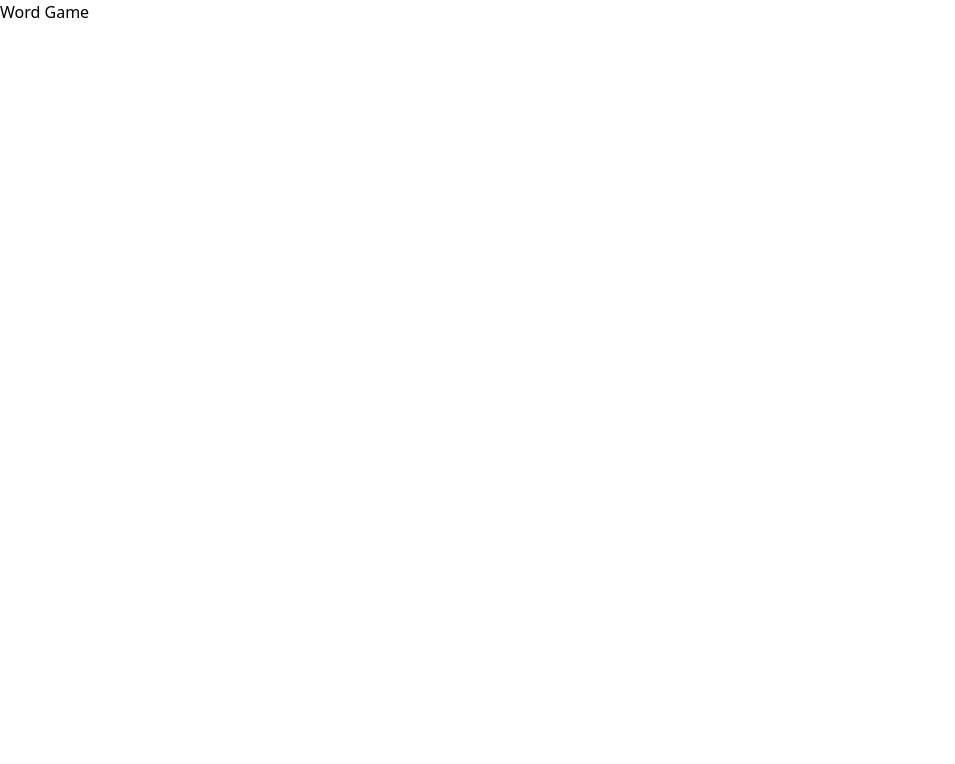
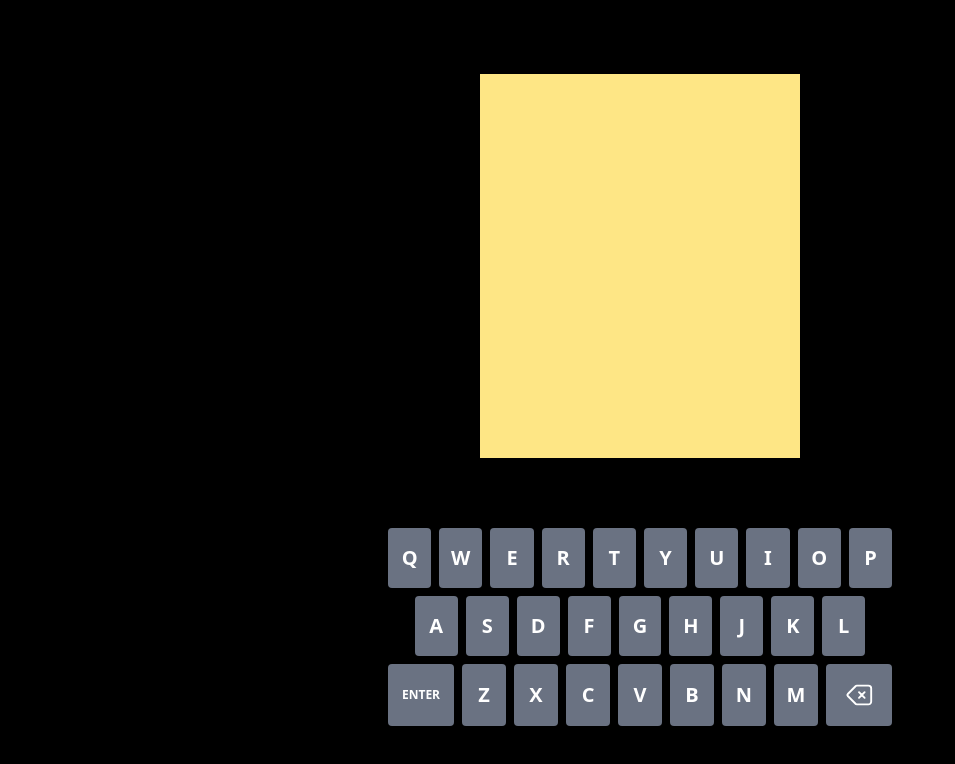
Before and after one commit to robertbckly/word-game, a React (Vite) app: page / in a window 1280 px wide. Shown: the top 764 px of the page, without its empty margins (0-955 px from the left). Built offline with nearby package versions, Linux system fonts and the light colour scheme.

Commit message:
add wip game

```diff
--- a/package.json
+++ b/package.json
@@ -35,12 +35,14 @@
     "globals": "^16.3.0",
     "prettier": "^3.6.2",
     "prettier-plugin-tailwindcss": "^0.6.14",
+    "tailwind-merge": "^3.3.1",
     "tailwindcss": "^4.1.11",
     "typescript": "^5.9.2",
     "typescript-eslint": "^8.39.0",
     "vite": "^7.1.1"
   },
   "dependencies": {
+    "@heroicons/react": "^2.2.0",
     "react": "^19.1.1",
     "react-dom": "^19.1.1"
   }
--- /dev/null
+++ b/src/game/board/board.tsx
@@ -0,0 +1,3 @@
+export const Board = () => (
+  <div className="aspect-[5/6] h-full max-h-96 min-w-xs bg-amber-200" />
+);
--- /dev/null
+++ b/src/game/game.tsx
@@ -0,0 +1,9 @@
+import { Board } from './board/board';
+import { Keyboard } from './keyboard/keyboard';
+
+export const Game = () => (
+  <main className="mx-auto flex h-[100dvh] w-full max-w-lg flex-col items-center justify-evenly p-1">
+    <Board />
+    <Keyboard />
+  </main>
+);
--- /dev/null
+++ b/src/game/keyboard/keyboard.tsx
@@ -0,0 +1,48 @@
+import { BackspaceIcon } from '@heroicons/react/24/outline';
+import type { ReactNode } from 'react';
+import { twMerge } from 'tailwind-merge';
+
+const BLANK = '\u00A0';
+const ENTER = 'enter';
+const CLEAR = 'clear';
+
+const REPLACEMENTS: Record<string, ReactNode> = {
+  [CLEAR]: <BackspaceIcon width="2.5em" />,
+} as const;
+
+const KEY_ROWS = [
+  ['q', 'w', 'e', 'r', 't', 'y', 'u', 'i', 'o', 'p'],
+  [BLANK, 'a', 's', 'd', 'f', 'g', 'h', 'j', 'k', 'l', BLANK],
+  [ENTER, 'z', 'x', 'c', 'v', 'b', 'n', 'm', CLEAR],
+] as const;
+
+export const Keyboard = () => (
+  <div className="flex w-full flex-col justify-center gap-[0.5rem] bg-black">
+    {KEY_ROWS.map((row) => (
+      <div
+        key={row.join('')}
+        className="flex flex-1 items-stretch justify-center gap-[inherit] text-center"
+      >
+        {row.map((letter) => (
+          <button
+            key={letter}
+            aria-hidden={letter === BLANK}
+            className={twMerge(
+              'cursor-pointer overflow-hidden rounded bg-gray-500 py-4 font-bold text-white uppercase *:m-auto',
+              // Multi-letter buttons are 1.5x wide
+              letter && letter.length === 1
+                ? 'w-[10vw] text-xl'
+                : 'w-[15vw] text-xs',
+              // Invisible 'blank' buttons ensure key alignment in the second
+              // row by making up the half-key width either side, minus the
+              // extra flex-layout gaps
+              letter === BLANK && 'invisible w-[calc(5vw-0.5rem)]',
+            )}
+          >
+            {REPLACEMENTS[letter] || letter}
+          </button>
+        ))}
+      </div>
+    ))}
+  </div>
+);
--- a/src/index.tsx
+++ b/src/index.tsx
@@ -1,6 +1,5 @@
 import { createRoot } from 'react-dom/client';
+import { Game } from './game/game';
 
 const root = createRoot(document.getElementById('root')!);
-
-const App = () => 'Word Game';
-root.render(<App />);
+root.render(<Game />);
--- a/src/styles.css
+++ b/src/styles.css
@@ -1 +1,5 @@
 @import 'tailwindcss';
+
+:root {
+  background-color: black;
+}
```
Also changed, not shown: 1 other file (tests, documents, lock files or other folders).
